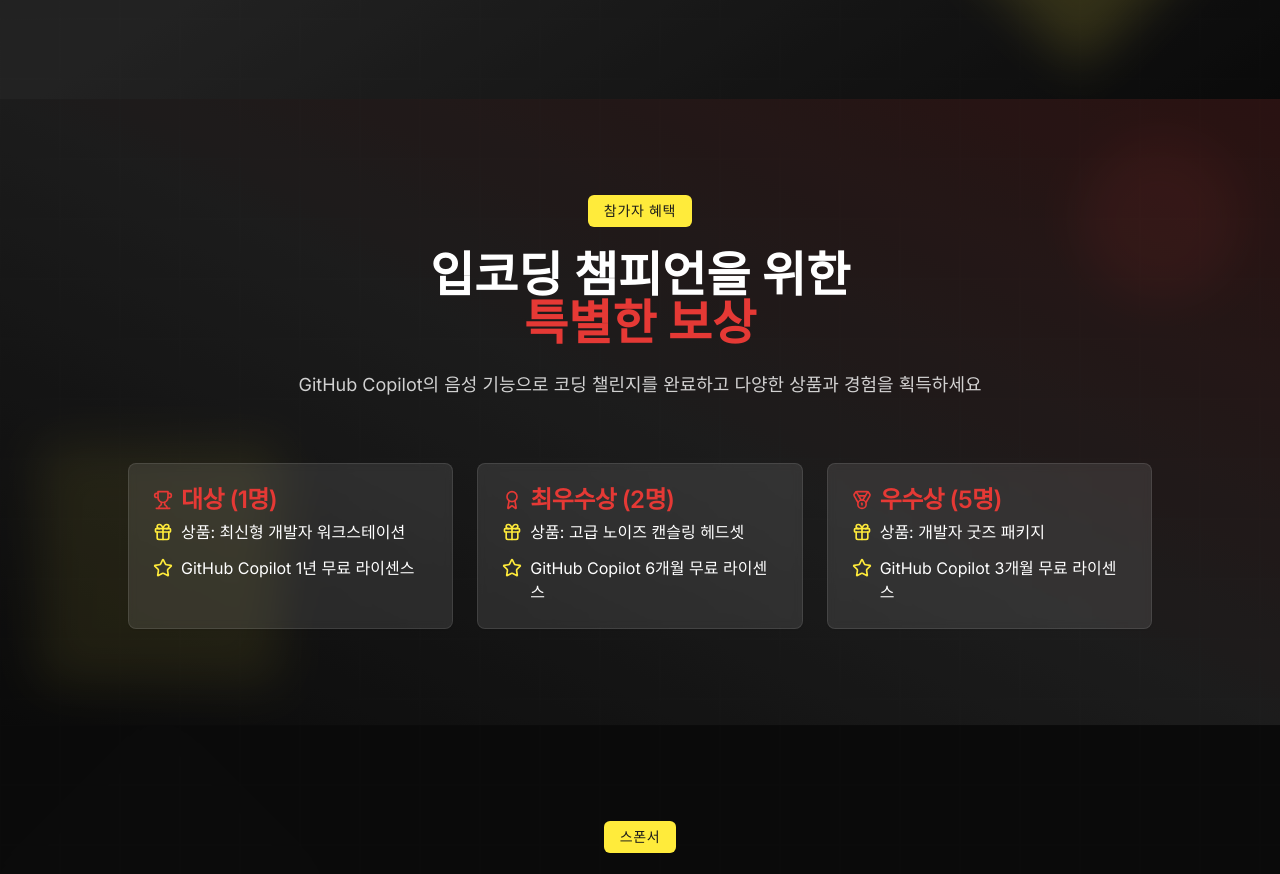
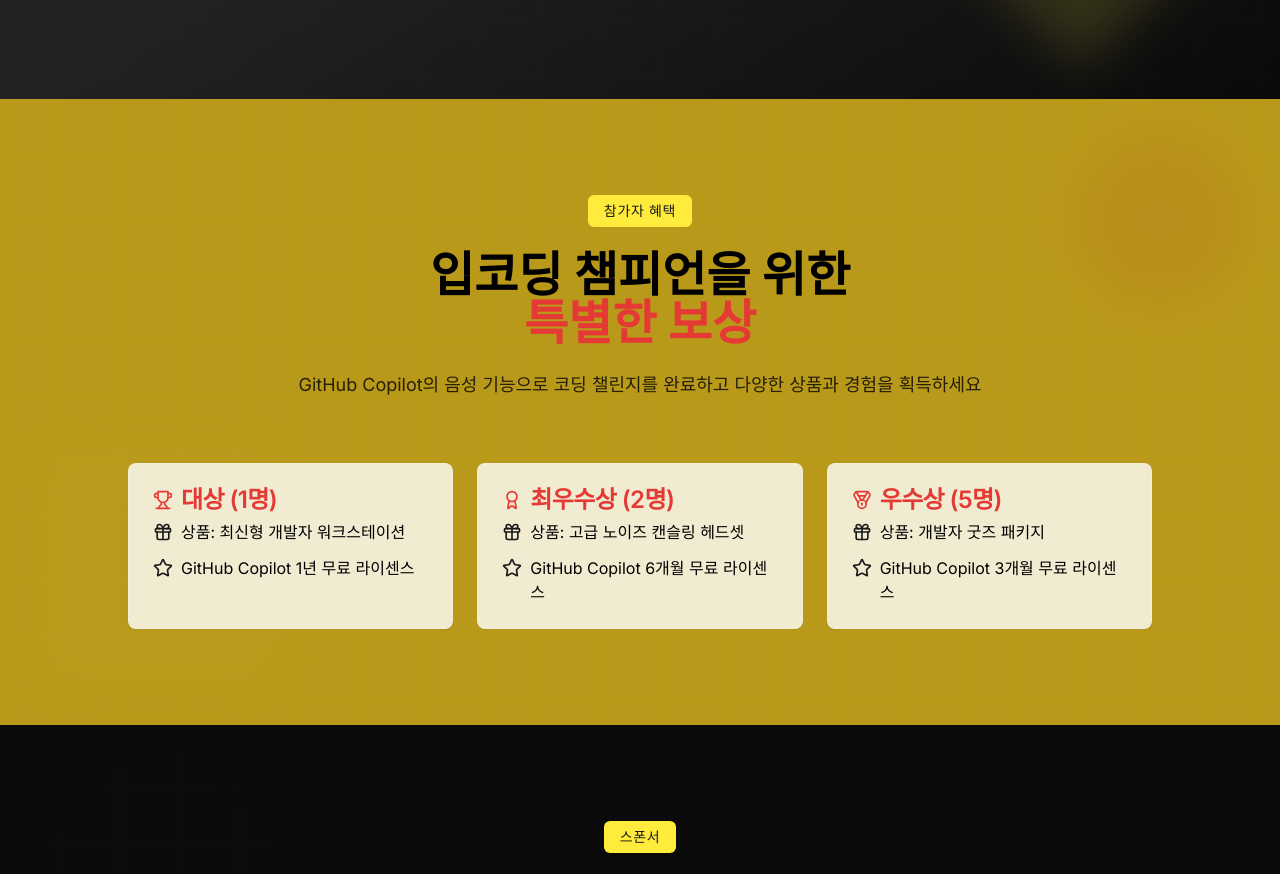
Before and after one commit to lipcoding-kr/lipcoding-kr.github.io, a React (Vite) app: page / in a window 1280 px wide. Shown: the part 701-1575 px from the top of the page. Built offline with nearby package versions, Linux system fonts and the light colour scheme.

Commit message:
Change PrizeSection background color
Change the background color of the second section to yellow.

```diff
--- a/src/components/PrizeSection.tsx
+++ b/src/components/PrizeSection.tsx
@@ -5,7 +5,7 @@ import { Trophy, Gift, Star, Award, Medal } from "lucide-react";
 
 const PrizeSection = () => {
   return (
-    <section className="relative py-24 bg-gradient-to-tr from-black via-secondary-dark to-primary/20 overflow-hidden">
+    <section className="relative py-24 bg-yellow-400 overflow-hidden">
       {/* Background elements */}
       <div className="absolute inset-0 overflow-hidden">
         <div className="absolute top-10 right-10 w-40 h-40 bg-primary rounded-full opacity-10 blur-xl" />
@@ -25,11 +25,11 @@ const PrizeSection = () => {
           <span className="inline-block px-4 py-1.5 mb-6 text-sm font-medium tracking-wider text-secondary-dark rounded-md bg-secondary">
             참가자 혜택
           </span>
-          <h2 className="text-3xl md:text-5xl font-bold text-white mb-6 leading-tight">
+          <h2 className="text-3xl md:text-5xl font-bold text-black mb-6 leading-tight">
             입코딩 챔피언을 위한 <br />
             <span className="text-primary">특별한 보상</span>
           </h2>
-          <p className="text-lg text-white/80">
+          <p className="text-lg text-black/80">
             GitHub Copilot의 음성 기능으로 코딩 챌린지를 완료하고 다양한 상품과 경험을 획득하세요
           </p>
         </motion.div>
@@ -41,20 +41,20 @@ const PrizeSection = () => {
             animate={{ opacity: 1, y: 0 }}
             transition={{ duration: 0.5, delay: 0.2 }}
           >
-            <Card className="bg-white/10 backdrop-blur-sm border-white/10 h-full transform hover:translate-y-[-5px] transition-transform duration-300">
+            <Card className="bg-white/80 backdrop-blur-sm border-white/20 h-full transform hover:translate-y-[-5px] transition-transform duration-300">
               <CardHeader className="pb-2">
                 <CardTitle className="flex items-center gap-2 text-primary">
                   <Trophy className="h-5 w-5" /> 대상 (1명)
                 </CardTitle>
               </CardHeader>
-              <CardContent className="text-white">
+              <CardContent className="text-black">
                 <ul className="space-y-3">
                   <li className="flex items-start gap-2">
-                    <Gift className="h-5 w-5 text-secondary mt-0.5 shrink-0" />
+                    <Gift className="h-5 w-5 text-secondary-dark mt-0.5 shrink-0" />
                     <span>상품: 최신형 개발자 워크스테이션</span>
                   </li>
                   <li className="flex items-start gap-2">
-                    <Star className="h-5 w-5 text-secondary mt-0.5 shrink-0" />
+                    <Star className="h-5 w-5 text-secondary-dark mt-0.5 shrink-0" />
                     <span>GitHub Copilot 1년 무료 라이센스</span>
                   </li>
                 </ul>
@@ -68,20 +68,20 @@ const PrizeSection = () => {
             animate={{ opacity: 1, y: 0 }}
             transition={{ duration: 0.5, delay: 0.3 }}
           >
-            <Card className="bg-white/10 backdrop-blur-sm border-white/10 h-full transform hover:translate-y-[-5px] transition-transform duration-300">
+            <Card className="bg-white/80 backdrop-blur-sm border-white/20 h-full transform hover:translate-y-[-5px] transition-transform duration-300">
               <CardHeader className="pb-2">
                 <CardTitle className="flex items-center gap-2 text-primary">
                   <Award className="h-5 w-5" /> 최우수상 (2명)
                 </CardTitle>
               </CardHeader>
-              <CardContent className="text-white">
+              <CardContent className="text-black">
                 <ul className="space-y-3">
                   <li className="flex items-start gap-2">
-                    <Gift className="h-5 w-5 text-secondary mt-0.5 shrink-0" />
+                    <Gift className="h-5 w-5 text-secondary-dark mt-0.5 shrink-0" />
                     <span>상품: 고급 노이즈 캔슬링 헤드셋</span>
                   </li>
                   <li className="flex items-start gap-2">
-                    <Star className="h-5 w-5 text-secondary mt-0.5 shrink-0" />
+                    <Star className="h-5 w-5 text-secondary-dark mt-0.5 shrink-0" />
                     <span>GitHub Copilot 6개월 무료 라이센스</span>
                   </li>
                 </ul>
@@ -95,20 +95,20 @@ const PrizeSection = () => {
             animate={{ opacity: 1, y: 0 }}
             transition={{ duration: 0.5, delay: 0.4 }}
           >
-            <Card className="bg-white/10 backdrop-blur-sm border-white/10 h-full transform hover:translate-y-[-5px] transition-transform duration-300">
+            <Card className="bg-white/80 backdrop-blur-sm border-white/20 h-full transform hover:translate-y-[-5px] transition-transform duration-300">
               <CardHeader className="pb-2">
                 <CardTitle className="flex items-center gap-2 text-primary">
                   <Medal className="h-5 w-5" /> 우수상 (5명)
                 </CardTitle>
               </CardHeader>
-              <CardContent className="text-white">
+              <CardContent className="text-black">
                 <ul className="space-y-3">
                   <li className="flex items-start gap-2">
-                    <Gift className="h-5 w-5 text-secondary mt-0.5 shrink-0" />
+                    <Gift className="h-5 w-5 text-secondary-dark mt-0.5 shrink-0" />
                     <span>상품: 개발자 굿즈 패키지</span>
                   </li>
                   <li className="flex items-start gap-2">
-                    <Star className="h-5 w-5 text-secondary mt-0.5 shrink-0" />
+                    <Star className="h-5 w-5 text-secondary-dark mt-0.5 shrink-0" />
                     <span>GitHub Copilot 3개월 무료 라이센스</span>
                   </li>
                 </ul>
```
